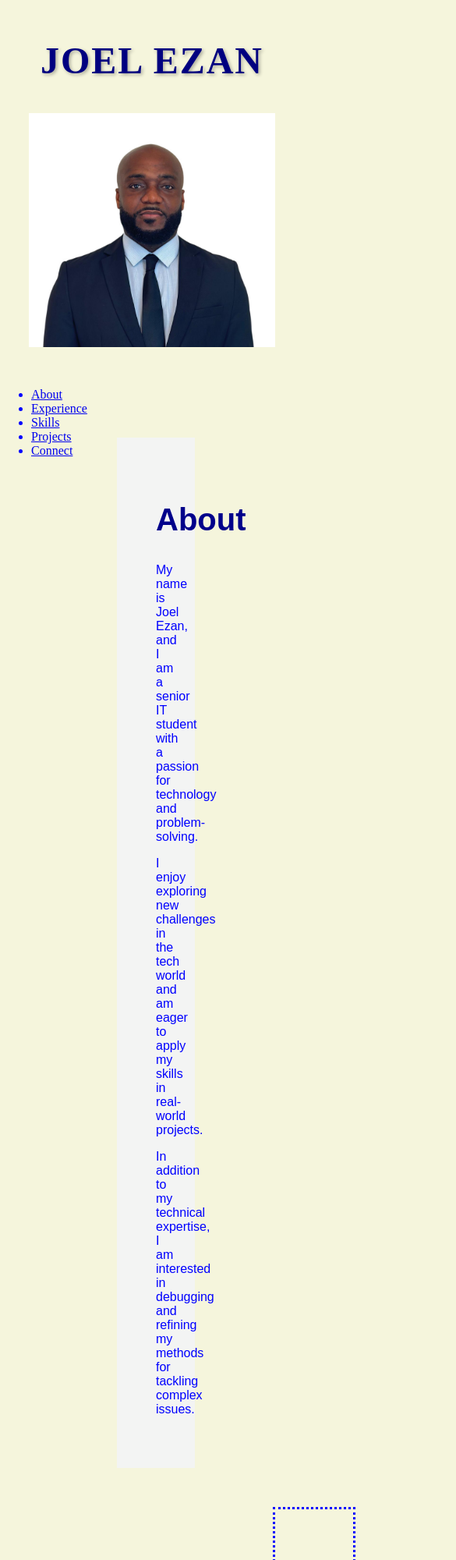
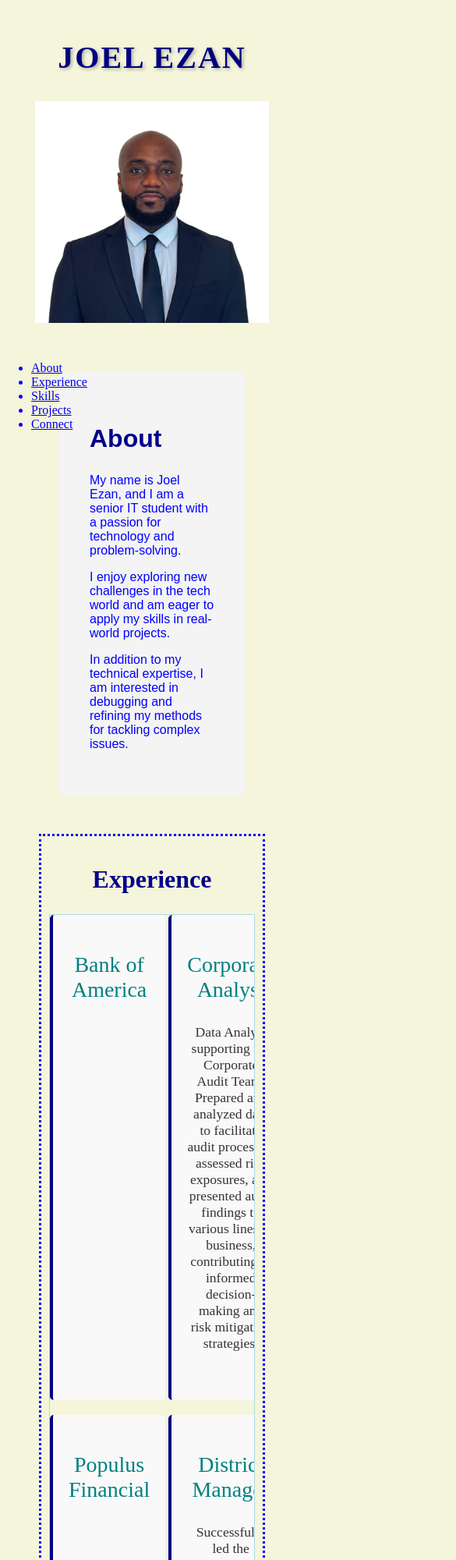
Before and after one commit to joelezan/Joel-IO, a plain HTML site: page index.html in a window 390 px wide. Shown: the top 2000 px of the page at 78% size, 585 px wide, since content can reach past the window. Drawn offline with Linux system fonts and the light colour scheme; a web font is replaced by a local one.

Commit message:
responsiveness added

```diff
--- a/css/index.css
+++ b/css/index.css
@@ -1,3 +1,5 @@
+
+/* Default Styles (Desktop-First) */
 body {
     background-color: #f5f5dc;
     color: blue;
@@ -14,14 +16,20 @@ body {
 
 #Experience {
     text-align: center;
-    padding: 50px;
+    padding: 10px;
     border: dotted;
     margin-right: 350px;
     margin-left: 350px;
 
 }
 #exp {
-    display: flex;
+    display: grid;
+    resize: both;
+    overflow: auto;
+    gap: 4px;
+    border: 1px solid lightblue;
+    grid-template-rows: repeat(2, 1fr);
+    grid-template-columns: repeat(1, 1fr) repeat(1,3fr) repeat(1,1fr);
 }
 
 #Experience div {
@@ -69,8 +77,8 @@ h3 {
     text-shadow: 2px 2px 4px rgba(0, 0, 0, 0.3);
 }
 .name img {
-    height: 300px;
-    width: auto;
+    height: auto;
+    width: 300px;
 }
 
 .logo img {
@@ -85,9 +93,55 @@ nav{
 #Connect {
     text-align: center;
     display: flex;
-    margin: 0 600px;
+    justify-content: center;
+    margin: 0 auto;
     list-style-type: none;
 }
 #connect-title{
     text-align: center;
 }
+
+/* Mobile Styles */
+@media (max-width: 800px) {
+    #About {
+        margin: 20px 10px;
+        padding: 30px;
+    }
+
+    #Experience {
+        margin-right: 10px;
+        margin-left: 10px;
+    }
+
+    .name {
+        font-size: 2.5rem;
+    }
+}
+
+/* Tablet Styles */
+@media (max-width: 1024px) {
+    #About {
+        margin: 50px 75px;
+        padding: 40px;
+    }
+
+    #Experience {
+        margin-right: 50px;
+        margin-left: 50px;
+    }
+    h1 {
+        font-size: 2.5rem;
+    }
+
+    h2 {
+        font-size: 2rem;
+    }
+
+    h3 {
+        font-size: 1.75rem;
+    }
+
+    .name {
+        font-size: 3.5rem;
+    }
+}
--- a/index.html
+++ b/index.html
@@ -7,6 +7,8 @@
         <link rel="preconnect" href="https://fonts.googleapis.com">
         <link rel="preconnect" href="https://fonts.gstatic.com" crossorigin>
         <link href="https://fonts.googleapis.com/css2?family=Matemasie&display=swap" rel="stylesheet">
+        <meta name="viewport" content="width=device-width, initial-scale=1">
+
     </head>
     <body>
         <header>
@@ -44,25 +46,41 @@
             <section id="Experience">
                 <h2>Experience</h2>
                     <section id="exp">
-                        <div><!--column1-->
-                            <h3>Populus Financial</h3><br><br><br><br><br><br>
+                        <!-- First Row -->
+                        <div class="grid-item">
                             <h3>Bank of America</h3>
                         </div>
-                        <div>
+                        <div class="grid-item">
+                            <h3>Corporate Analyst  </h3>
+                            <p>Data Analyst supporting the Corporate Audit Team.
+                                Prepared and analyzed data to facilitate audit processes, assessed risk exposures, and presented audit findings to various lines of business,
+                                contributing to informed decision-making and risk mitigation strategies.
+                            </p>
+                        </div>
+                        <div class="grid-item">
+                            <h4>05/2024 - Present </h4>
+                        </div>
+                        <!-- End First Row -->
+
+                        <!-- Second Row -->
+                        <div class="grid-item">
+                            <h3>Populus Financial</h3>
+                        </div>
+                        <div class="grid-item">
                             <h3>District Manager</h3>
                             <p>Successfully led the operations of 14 Financial Centers, driving significant business growth in payday loans,
                                 checking accounts, and check cashing services.
-                                Managed and developed a diverse team, fostering a culture of excellence and high performance.</p>
+                                Managed and developed a diverse team, fostering a culture of excellence and high performance.
+                            </p>
 
-                            <h3>Corporate Analyst  </h3>
-                            <p>Data Analyst supporting the Corporate Audit Team.
-                                Prepared and analyzed data to facilitate audit processes, assessed risk exposures, and presented audit findings to various lines of business,
-                                contributing to informed decision-making and risk mitigation strategies.</p>
+
                         </div>
-                        <div>
-                            <h5><br><br><br><br><br><br>01/2015 – 05/2024</h5><br><br><br><br><br><br>
-                            <h5>05/2024 - Present </h5>
+                        <div class="grid-item">
+                            <h4>01/2015 – 05/2024</h4>
+
                         </div>
+                        <!-- End Second Row -->
+
                     </section>
             </section>
             <section id="skills">
```
